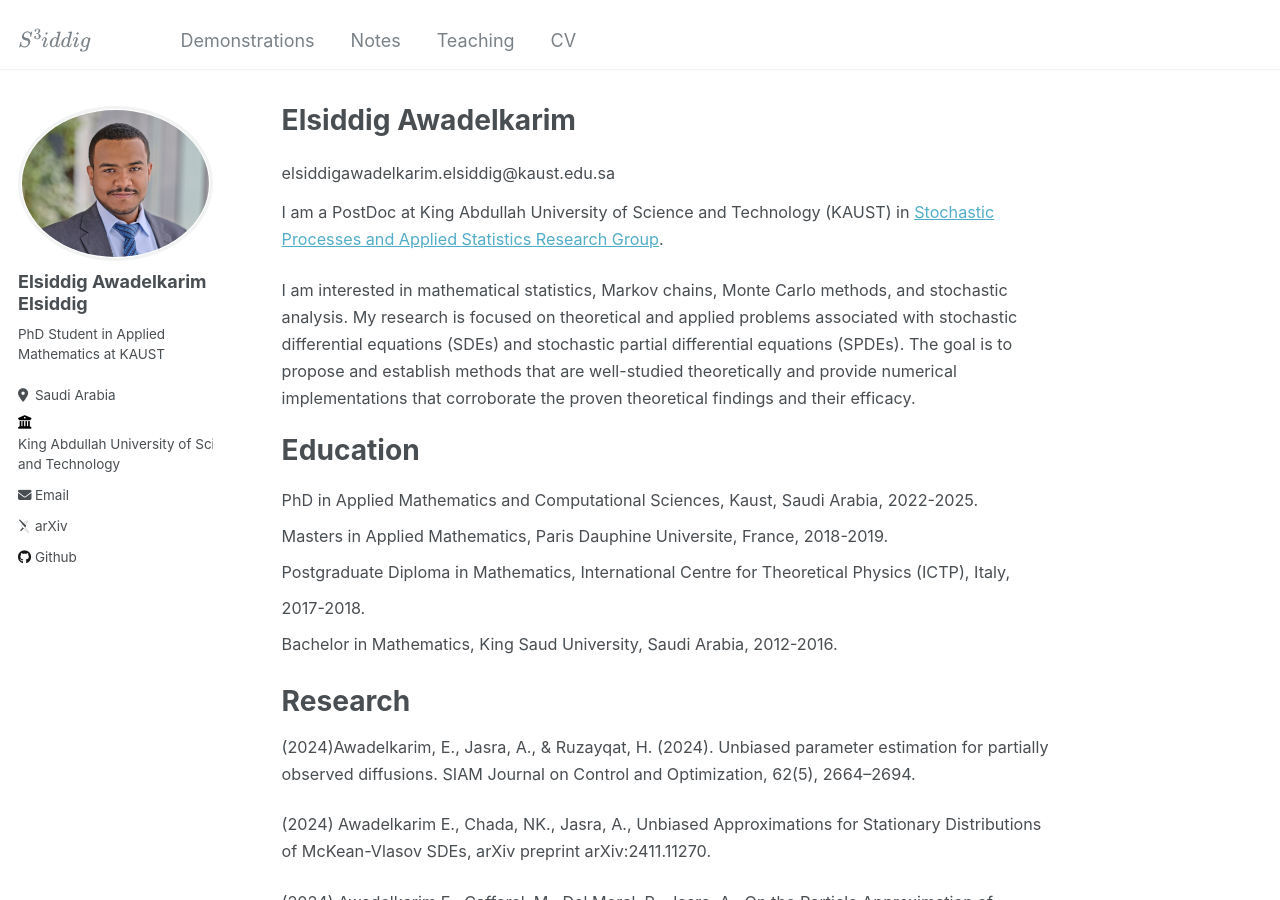
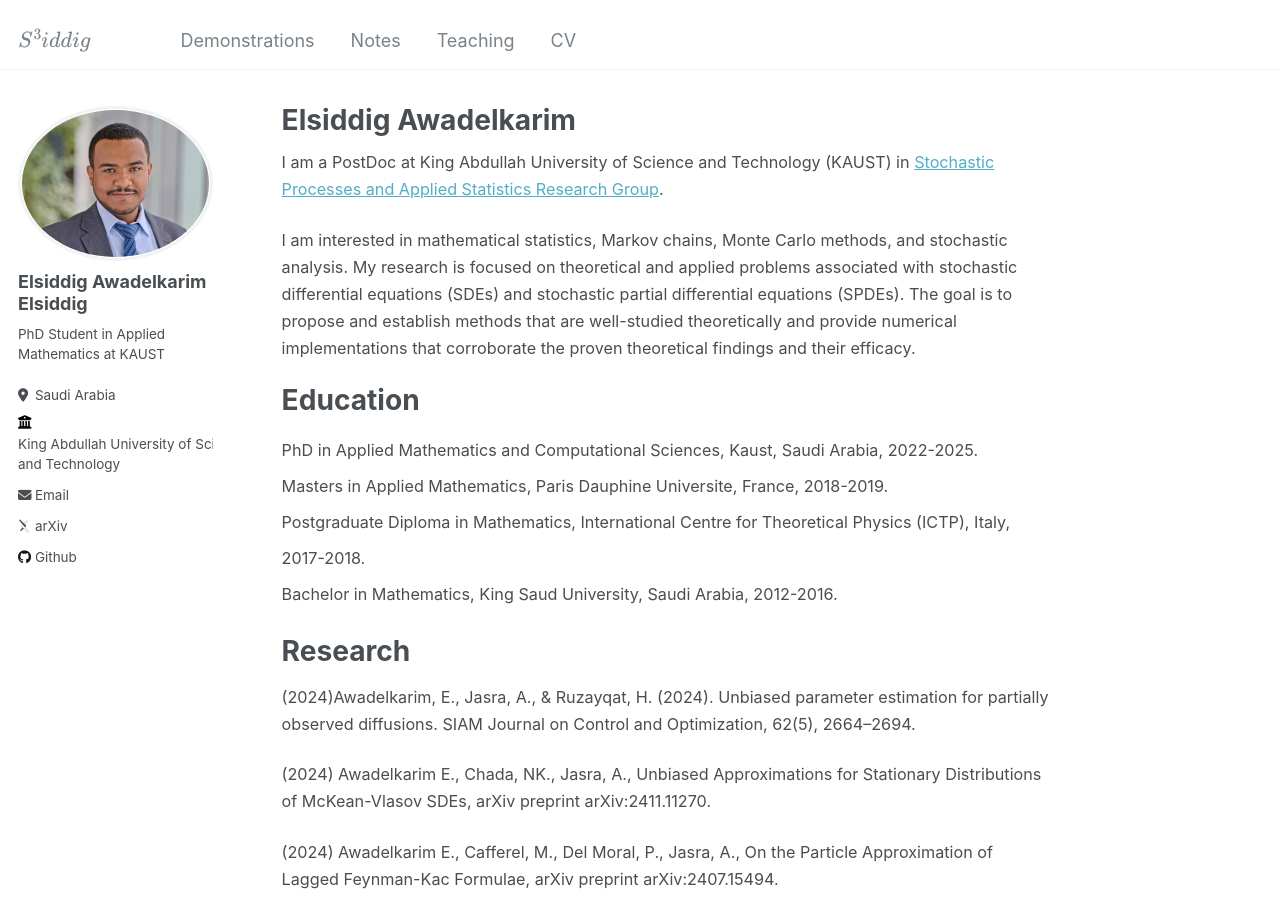
Before and after one commit to siddigss/siddigss.github.io, a Jekyll site: the page built from _pages/about.md, in a window 1280 px wide and 900 px high. Built offline with Jekyll 4.4.1, drawn with Linux system fonts in a browser that asks for light colours; some web fonts are replaced.

Commit message:
Update about.md

```diff
--- a/_pages/about.md
+++ b/_pages/about.md
@@ -6,7 +6,6 @@ redirect_from:
   - /about/
   - /about.html
 ---
-<span style="font-size:0.9em;line-height: 50px;">elsiddigawadelkarim.elsiddig@kaust.edu.sa</span>
 <span style="font-size:0.9em;">
 I am a PostDoc at King Abdullah University of Science and Technology (KAUST) in [Stochastic Processes and Applied Statistics Research Group](https://stochproc.kaust.edu.sa/). </span>
 
```
